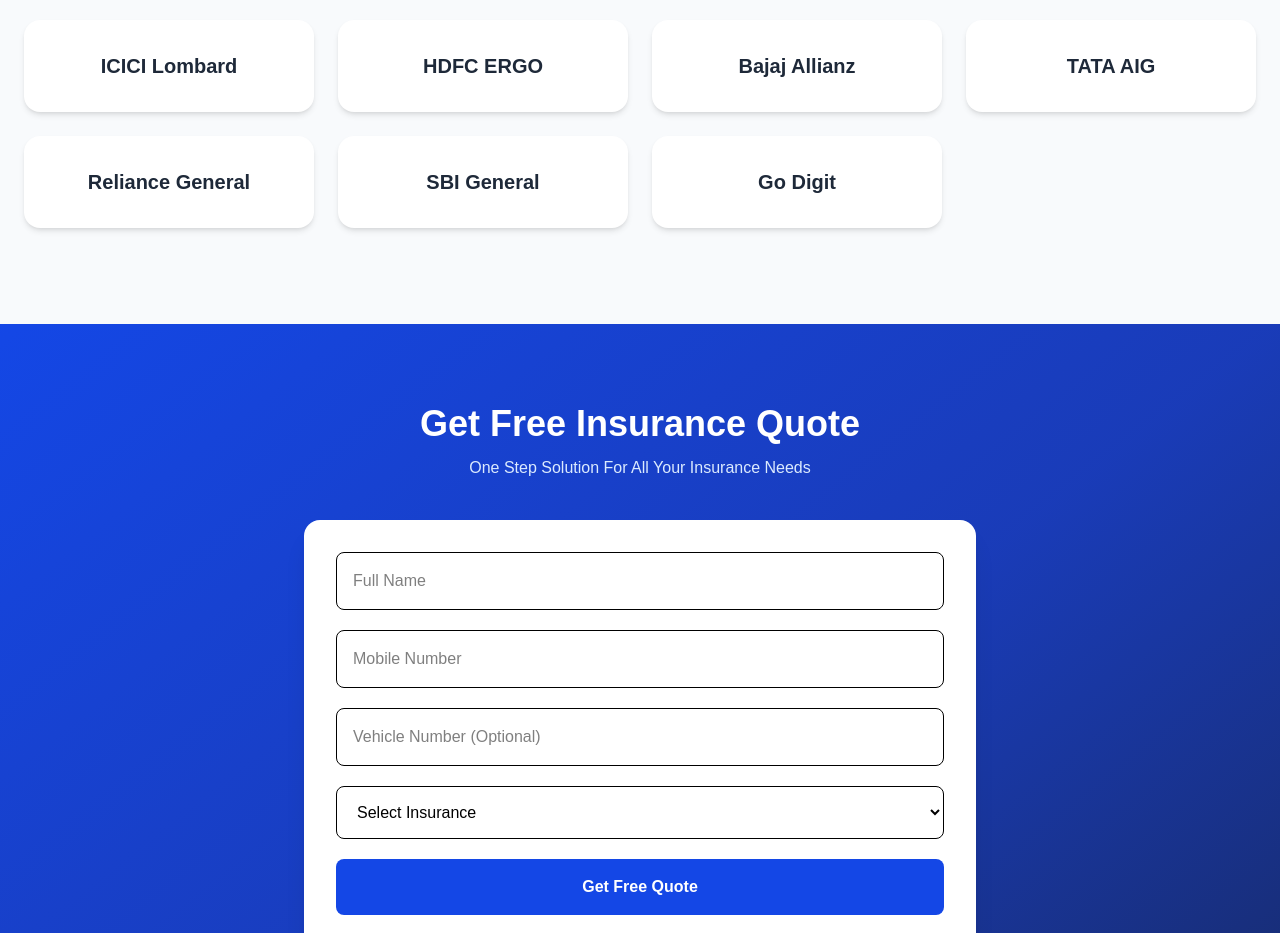
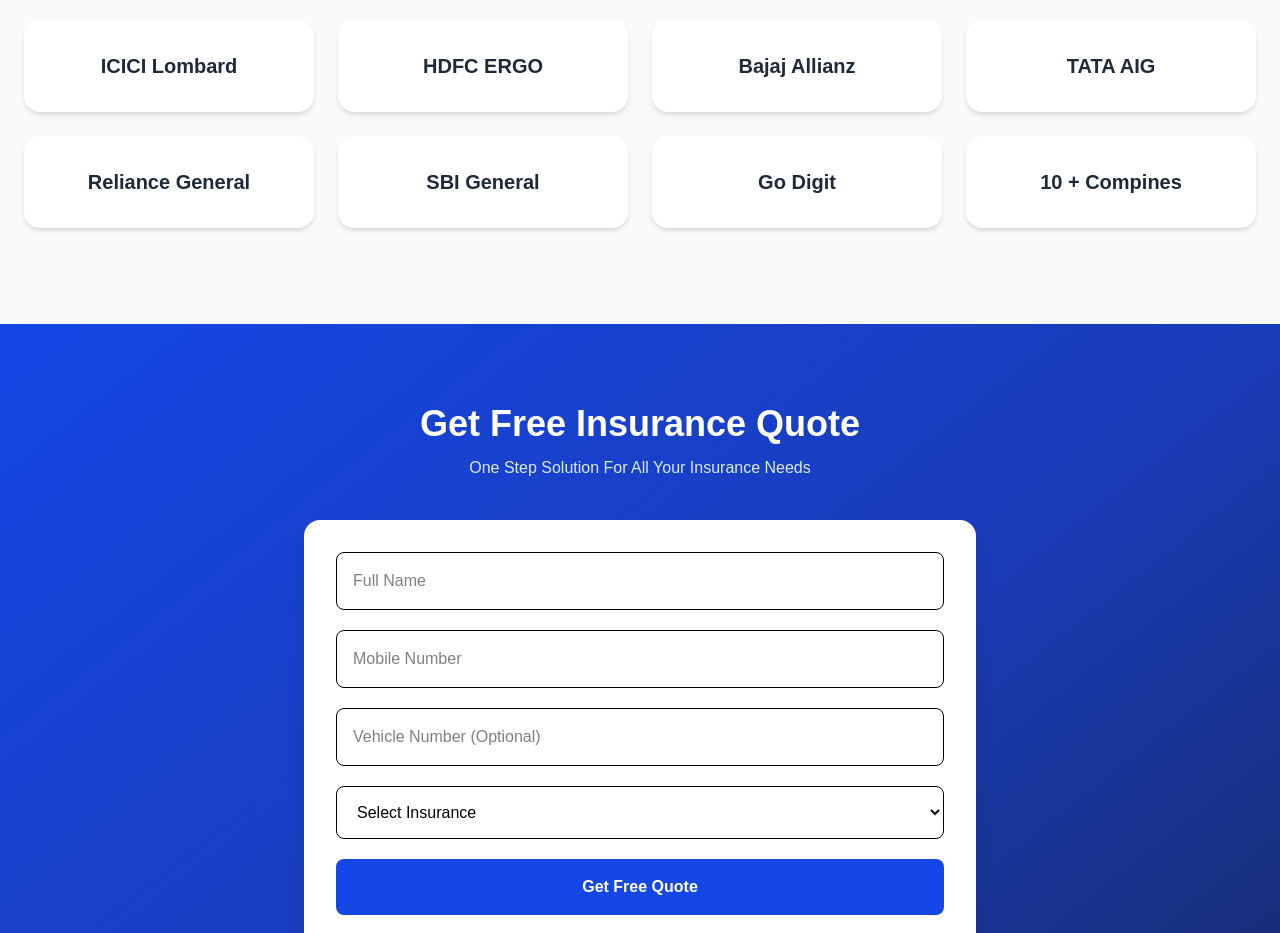
Before and after one commit to chirag0241/shivconsultancy, a Next.js app: page / in a window 1280 px wide. Shown: the part 3780-4713 px from the top of the page. Built offline with nearby package versions, Linux system fonts and the light colour scheme.

Commit message:
Update Shiv Consultancy branding

```diff
--- a/app/components/Companies.tsx
+++ b/app/components/Companies.tsx
@@ -6,6 +6,7 @@
   "Reliance General",
   "SBI General",
   "Go Digit",
+  "10 + Compines"
 ];
 
 export default function Companies() {
```
